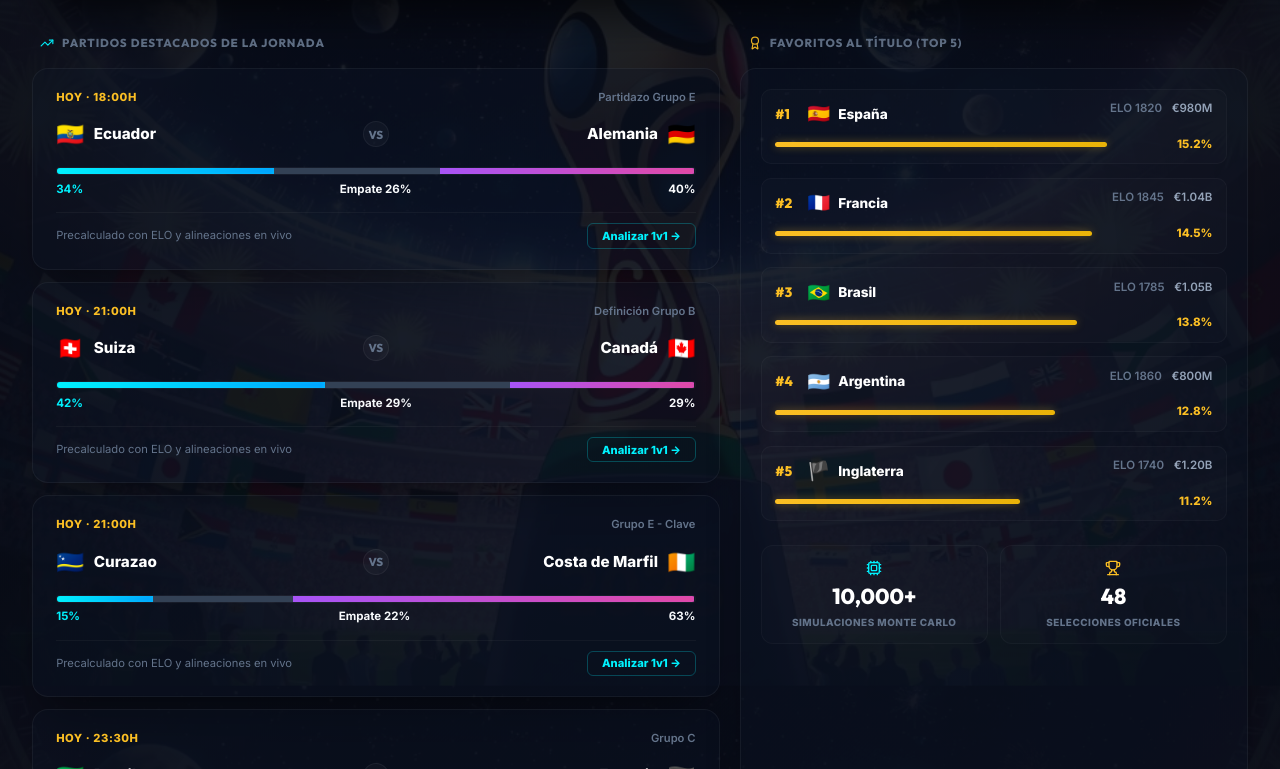
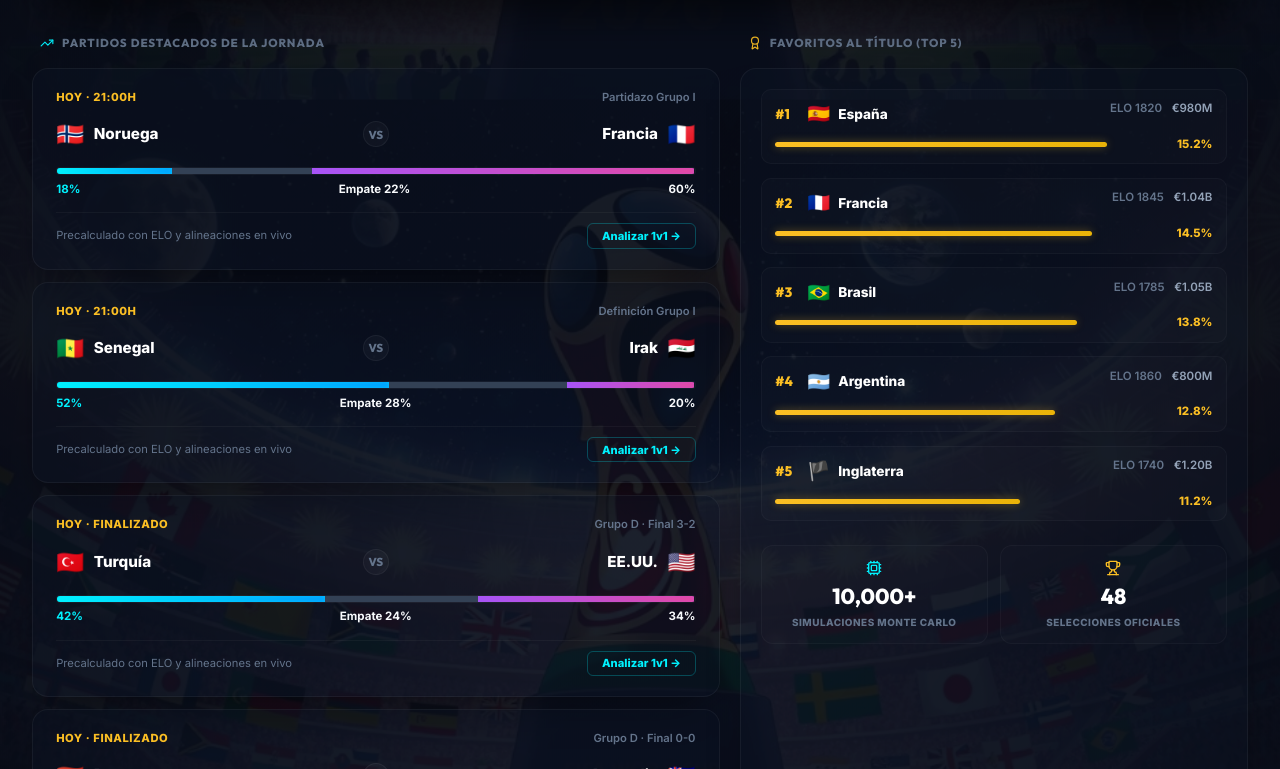
Before and after one commit to YairPR/projectsAI, a React (Vite) app in the folder world-cup-predictor/: page / in a window 1280 px wide. Shown: the part 491-1260 px from the top of the page. Built offline with nearby package versions, Linux system fonts and the light colour scheme.

Commit message:
chore: update featured matches for June 26, replace ROU with TUR and BOL with IRQ in database, and update lineups and live telemetry feeds

```diff
--- a/world-cup-predictor/src/components/Home.tsx
+++ b/world-cup-predictor/src/components/Home.tsx
@@ -7,10 +7,12 @@ interface HomeProps {
 
 export const Home: React.FC<HomeProps> = ({ onNavigate }) => {
   const todayMatches = [
-    { time: 'Hoy · 18:00h', hId: 'ECU', hFlag: '🇪🇨', hName: 'Ecuador', aId: 'GER', aFlag: '🇩🇪', aName: 'Alemania', note: 'Partidazo Grupo E', pHome: 34, pDraw: 26, pAway: 40 },
-    { time: 'Hoy · 21:00h', hId: 'SUI', hFlag: '🇨🇭', hName: 'Suiza', aId: 'CAN', aFlag: '🇨🇦', aName: 'Canadá', note: 'Definición Grupo B', pHome: 42, pDraw: 29, pAway: 29 },
-    { time: 'Hoy · 21:00h', hId: 'CUR', hFlag: '🇨🇼', hName: 'Curazao', aId: 'CIV', aFlag: '🇨🇮', aName: 'Costa de Marfil', note: 'Grupo E - Clave', pHome: 15, pDraw: 22, pAway: 63 },
-    { time: 'Hoy · 23:30h', hId: 'BRA', hFlag: '🇧🇷', hName: 'Brasil', aId: 'SCO', aFlag: '🏴\u200d☠️', aName: 'Escocia', note: 'Grupo C', pHome: 72, pDraw: 18, pAway: 10 }
+    { time: 'Hoy · 21:00h', hId: 'NOR', hFlag: '🇳🇴', hName: 'Noruega', aId: 'FRA', aFlag: '🇫🇷', aName: 'Francia', note: 'Partidazo Grupo I', pHome: 18, pDraw: 22, pAway: 60 },
+    { time: 'Hoy · 21:00h', hId: 'SEN', hFlag: '🇸🇳', hName: 'Senegal', aId: 'IRQ', aFlag: '🇮🇶', aName: 'Irak', note: 'Definición Grupo I', pHome: 52, pDraw: 28, pAway: 20 },
+    { time: 'Hoy · Finalizado', hId: 'TUR', hFlag: '🇹🇷', hName: 'Turquía', aId: 'USA', aFlag: '🇺🇸', aName: 'EE.UU.', note: 'Grupo D · Final 3-2', pHome: 42, pDraw: 24, pAway: 34 },
+    { time: 'Hoy · Finalizado', hId: 'PAR', hFlag: '🇵🇾', hName: 'Paraguay', aId: 'AUS', aFlag: '🇦🇺', aName: 'Australia', note: 'Grupo D · Final 0-0', pHome: 28, pDraw: 44, pAway: 28 },
+    { time: 'Hoy · Finalizado', hId: 'JPN', hFlag: '🇯🇵', hName: 'Japón', aId: 'SWE', aFlag: '🇸🇪', aName: 'Suecia', note: 'Grupo F · Final 1-1', pHome: 32, pDraw: 36, pAway: 32 },
+    { time: 'Hoy · Finalizado', hId: 'TUN', hFlag: '🇹🇳', hName: 'Túnez', aId: 'NED', aFlag: '🇳🇱', aName: 'Países Bajos', note: 'Grupo F · Final 1-3', pHome: 15, pDraw: 25, pAway: 60 }
   ];
 
   const contenders = [
--- a/world-cup-predictor/src/components/MatchPredictor.tsx
+++ b/world-cup-predictor/src/components/MatchPredictor.tsx
@@ -63,10 +63,12 @@ export const MatchPredictor: React.FC<MatchPredictorProps> = ({
   const [showJsonInspector, setShowJsonInspector] = useState<boolean>(false);
 
   const todayMatches = [
-    { time: 'Hoy · 18:00h', hId: 'ECU', hName: 'Ecuador', aId: 'GER', aName: 'Alemania', desc: 'Partidazo Grupo E' },
-    { time: 'Hoy · 21:00h', hId: 'SUI', hName: 'Suiza', aId: 'CAN', aName: 'Canadá', desc: 'Definición Grupo B' },
-    { time: 'Hoy · 21:00h', hId: 'CUR', hName: 'Curazao', aId: 'CIV', aName: 'Costa de Marfil', desc: 'Grupo E - Clave' },
-    { time: 'Hoy · 23:30h', hId: 'BRA', hName: 'Brasil', aId: 'SCO', aName: 'Escocia', desc: 'Grupo C' }
+    { time: 'Hoy · 21:00h', hId: 'NOR', hName: 'Noruega', aId: 'FRA', aName: 'Francia', desc: 'Partidazo Grupo I' },
+    { time: 'Hoy · 21:00h', hId: 'SEN', hName: 'Senegal', aId: 'IRQ', aName: 'Irak', desc: 'Definición Grupo I' },
+    { time: 'Hoy · Finalizado', hId: 'TUR', hName: 'Turquía', aId: 'USA', aName: 'EE.UU.', desc: 'Grupo D · Final 3-2' },
+    { time: 'Hoy · Finalizado', hId: 'PAR', hName: 'Paraguay', aId: 'AUS', aName: 'Australia', desc: 'Grupo D · Final 0-0' },
+    { time: 'Hoy · Finalizado', hId: 'JPN', hName: 'Japón', aId: 'SWE', aName: 'Suecia', desc: 'Grupo F · Final 1-1' },
+    { time: 'Hoy · Finalizado', hId: 'TUN', hName: 'Túnez', aId: 'NED', aName: 'Países Bajos', desc: 'Grupo F · Final 1-3' }
   ];
 
   const t1 = teamsData.find(t => t.id === team1Id)!;
--- a/world-cup-predictor/src/data/teamsData.ts
+++ b/world-cup-predictor/src/data/teamsData.ts
@@ -368,25 +368,25 @@ export const teamsData: Team[] = [
     ]
   },
   {
-    id: 'ROU',
-    name: 'Rumania',
+    id: 'TUR',
+    name: 'Turquía',
     group: 'D',
-    fifaRank: 45,
-    fifaPoints: 1468,
-    gdpPerCapita: 17000,
-    population: 19.0,
-    meanTemp: 9.5,
-    squadValue: 95,
+    fifaRank: 26,
+    fifaPoints: 1530,
+    gdpPerCapita: 10600,
+    population: 85.3,
+    meanTemp: 11.5,
+    squadValue: 320,
     isHost: false,
     continent: 'UEFA',
-    flag: '🇷🇴',
-    averageAge: 26.7,
-    physicalForm: 81,
-    aggressiveness: 68,
+    flag: '🇹🇷',
+    averageAge: 25.8,
+    physicalForm: 83,
+    aggressiveness: 72,
     players: [
-      { name: 'Denis Drăguș', position: 'DEL', age: 26, goals: 1, assists: 0, physicalForm: 83, scoringProb: 0.52, assistProb: 0.20, cardsProb: 0.32 },
-      { name: 'Nicolae Stanciu', position: 'MED', age: 33, goals: 1, assists: 1, physicalForm: 79, scoringProb: 0.40, assistProb: 0.45, cardsProb: 0.38 },
-      { name: 'R. Marin', position: 'MED', age: 30, goals: 0, assists: 1, physicalForm: 82, scoringProb: 0.28, assistProb: 0.40, cardsProb: 0.50 }
+      { name: 'K. Yildiz', position: 'DEL', age: 21, goals: 1, assists: 0, physicalForm: 85, scoringProb: 0.50, assistProb: 0.30, cardsProb: 0.28 },
+      { name: 'H. Calhanoglu', position: 'MED', age: 32, goals: 1, assists: 1, physicalForm: 81, scoringProb: 0.45, assistProb: 0.55, cardsProb: 0.35 },
+      { name: 'Arda Güler', position: 'MED', age: 21, goals: 0, assists: 1, physicalForm: 84, scoringProb: 0.42, assistProb: 0.48, cardsProb: 0.25 }
     ]
   },
 
@@ -796,25 +796,25 @@ export const teamsData: Team[] = [
     ]
   },
   {
-    id: 'BOL',
-    name: 'Bolivia',
+    id: 'IRQ',
+    name: 'Irak',
     group: 'I',
-    fifaRank: 84,
-    fifaPoints: 1270,
-    gdpPerCapita: 3700,
-    population: 12.2,
-    meanTemp: 10.0,
+    fifaRank: 55,
+    fifaPoints: 1420,
+    gdpPerCapita: 5900,
+    population: 43.5,
+    meanTemp: 22.0,
     squadValue: 15,
     isHost: false,
-    continent: 'CONMEBOL',
-    flag: '🇧🇴',
-    averageAge: 25.8,
-    physicalForm: 79,
-    aggressiveness: 76,
+    continent: 'AFC',
+    flag: '🇮🇶',
+    averageAge: 25.5,
+    physicalForm: 80,
+    aggressiveness: 70,
     players: [
-      { name: 'Carmelo Algarañaz', position: 'DEL', age: 30, goals: 1, assists: 0, physicalForm: 80, scoringProb: 0.45, assistProb: 0.15, cardsProb: 0.38 },
-      { name: 'Ramiro Vaca', position: 'MED', age: 26, goals: 0, assists: 1, physicalForm: 82, scoringProb: 0.28, assistProb: 0.35, cardsProb: 0.45 },
-      { name: 'Miguel Terceros', position: 'MED', age: 22, goals: 0, assists: 0, physicalForm: 84, scoringProb: 0.35, assistProb: 0.28, cardsProb: 0.30 }
+      { name: 'Ayman Hussein', position: 'DEL', age: 30, goals: 2, assists: 0, physicalForm: 82, scoringProb: 0.55, assistProb: 0.15, cardsProb: 0.35 },
+      { name: 'Ali Jasim', position: 'MED', age: 22, goals: 0, assists: 1, physicalForm: 83, scoringProb: 0.38, assistProb: 0.45, cardsProb: 0.28 },
+      { name: 'Z. Iqbal', position: 'MED', age: 23, goals: 0, assists: 0, physicalForm: 80, scoringProb: 0.30, assistProb: 0.38, cardsProb: 0.30 }
     ]
   },
   {
```
Also changed, not shown: world-cup-predictor/public/lineups.json (+90 -186 lines), world-cup-predictor/public/liveMatchStats.json (+107 -53 lines).
